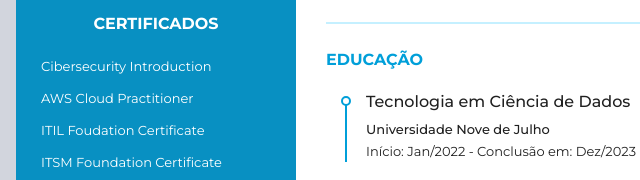
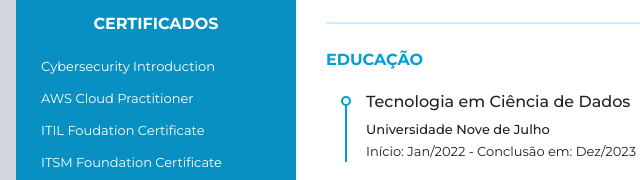
Before and after one commit to wstorres/curriculo-designer, a plain HTML site: page index.html in a window 1280 px wide. Shown: the part 909-1089 px from the top of the page, 184-824 px from the left. Drawn offline with Linux system fonts and the light colour scheme.

Commit message:
corrigido erro de ortografia no readme

```diff
--- a/index.html
+++ b/index.html
@@ -153,7 +153,7 @@
           <li>
             <div class="data">
               <p><a href="https://github.com/wstorres/certificados-pub/blob/main/cs-intro.png?raw=true"
-              target="_blank" rel="noopener noreferrer">Cibersecurity Introduction </a></p>
+              target="_blank" rel="noopener noreferrer">Cybersecurity Introduction </a></p>
             </div>
           </li>
 
```
